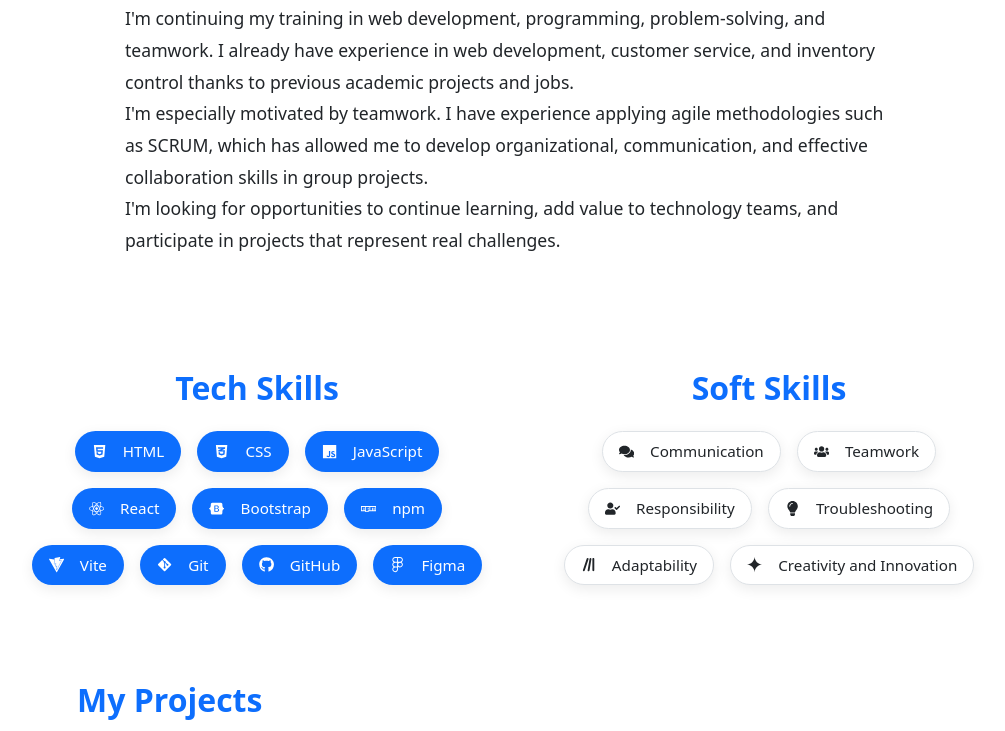
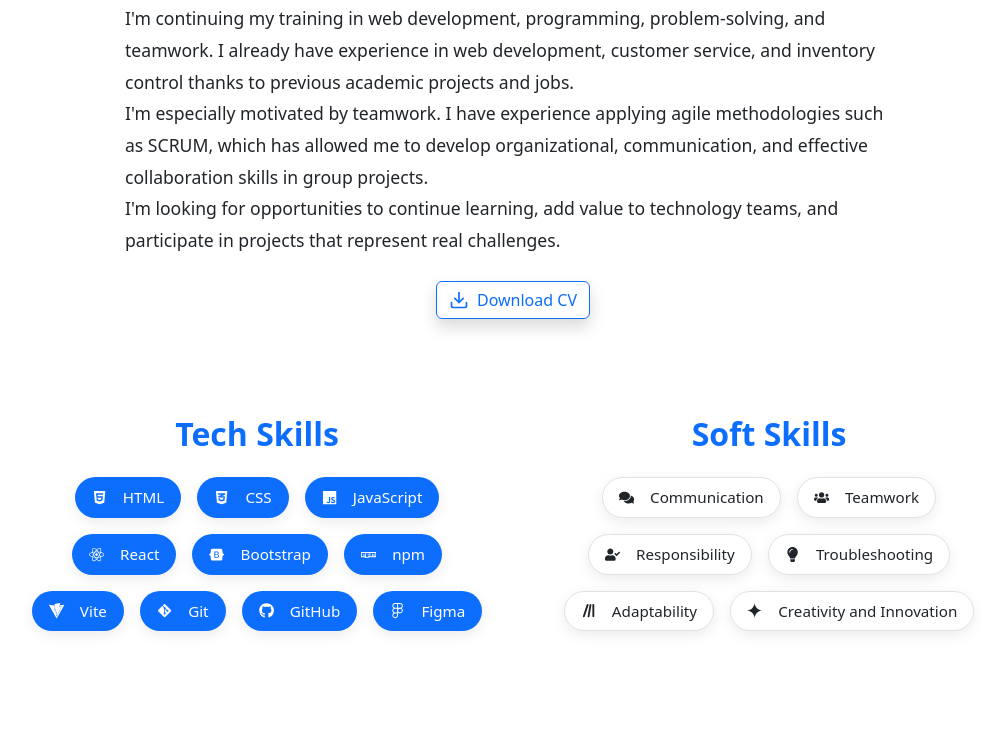
Before and after one commit to LautaroLeall/Portafolio-LLDP, a React (Vite) app: page / in a window 1280 px wide. Shown: the part 994-1725 px from the top of the page, without its empty margins (127-1132 px from the left). Built offline with nearby package versions, Linux system fonts and the light colour scheme.

Commit message:
Agregamos boton para descargar CV formato pdf

```diff
--- a/src/components/About.jsx
+++ b/src/components/About.jsx
@@ -1,12 +1,29 @@
 // src/components/About.jsx
-import React from 'react';
-import '../styles/about.css';
+import React from 'react'
+import { motion } from 'framer-motion'
+import { Download } from 'lucide-react'
+import '../styles/about.css'
 
 const About = () => {
     return (
-        <div className="about-container container py-5" data-aos="fade-up">
-            <h2 className="section-title">About Me</h2>
-            <p className="about-text">
+        <div className="about-container container py-5" id="profile" data-aos="fade-up">
+            {/* Título con animación de entrada */}
+            <motion.h2
+                className="section-title"
+                initial={{ opacity: 0, y: -20 }}
+                animate={{ opacity: 1, y: 0 }}
+                transition={{ duration: 0.6 }}
+            >
+                About Me
+            </motion.h2>
+
+            {/* Texto con animación sutil */}
+            <motion.p
+                className="about-text"
+                initial={{ opacity: 0 }}
+                animate={{ opacity: 1 }}
+                transition={{ delay: 0.2, duration: 0.6 }}
+            >
                 Hello, I'm Lautaro Leal Del Prete.
                 <br />
                 I'm a Software Development and Quality student at Universidad del Norte Santo Tomás de Aquino.
@@ -16,9 +33,26 @@
                 I'm especially motivated by teamwork. I have experience applying agile methodologies such as SCRUM, which has allowed me to develop organizational, communication, and effective collaboration skills in group projects.
                 <br />
                 I'm looking for opportunities to continue learning, add value to technology teams, and participate in projects that represent real challenges.
-            </p>
+            </motion.p>
+
+            {/* Botón centrado para descargar el CV */}
+            <motion.div
+                className="d-flex justify-content-center mt-4"
+                initial={{ opacity: 0, y: 20 }}
+                animate={{ opacity: 1, y: 0 }}
+                transition={{ delay: 0.4, duration: 0.6 }}
+            >
+                <a
+                    href="/Lautaro-CV.pdf"
+                    download
+                    className="btn btn-outline-primary btn-cv shadow d-flex align-items-center gap-2"
+                >
+                    <Download size={20} />
+                    Download CV
+                </a>
+            </motion.div>
         </div>
-    );
-};
+    )
+}
 
-export default About;
+export default About
```
Also changed, not shown: 1 other file (tests, documents, lock files or other folders).
